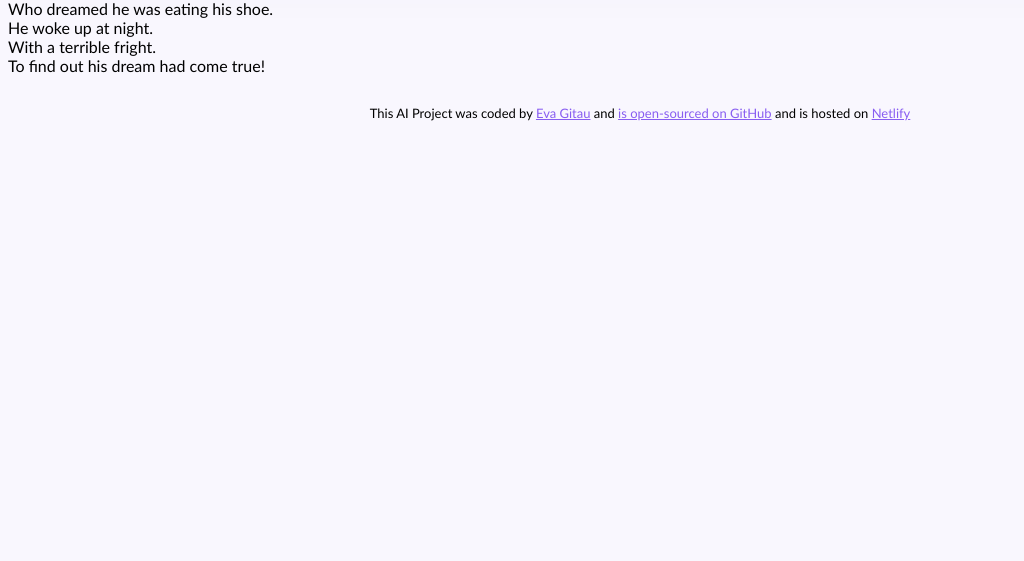
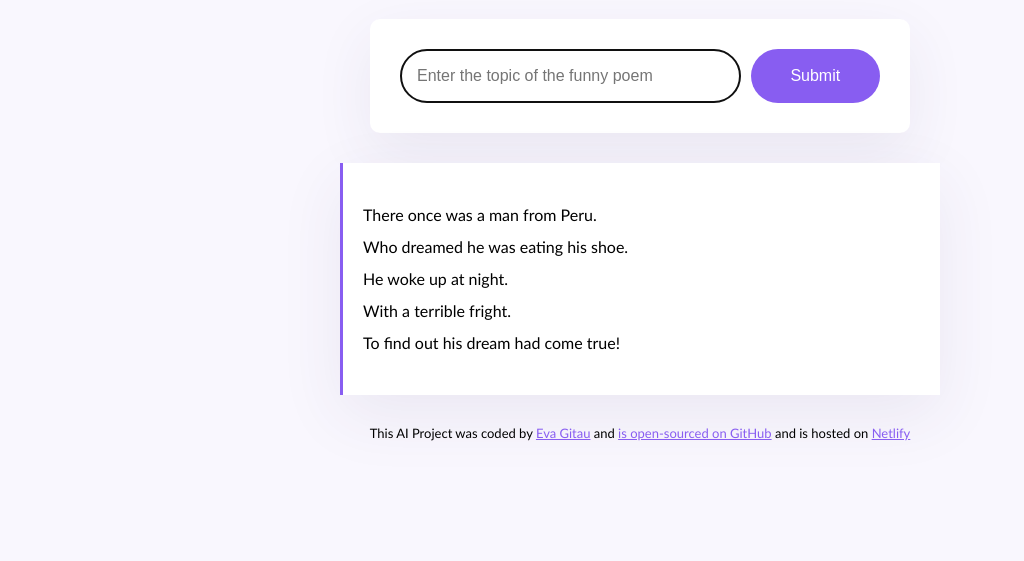
Before and after one commit to GitauEva/funny-poem-generator, a plain HTML site: page index.html in a window 1280 px wide. Shown: the part 239-800 px from the top of the page, without its empty margins (0-1024 px from the left). Drawn offline with Linux system fonts and the light colour scheme.

Commit message:
Added classes to the divs

```diff
--- a/index.html
+++ b/index.html
@@ -7,6 +7,7 @@
     <title>AI Funny Jokes Generator</title>
   </head>
   <body>
+    <div class="container">
       <header>
         <h1>Welcome to the AI Funny Joke Generator</h1>
       </header>
@@ -20,11 +21,12 @@
             autofocus
             required
             autocomplete="off"
+            class="instructions"
           />
-        <input type="submit" name="" id="" />
+          <input type="submit" name="" id="" class="submit-btn" />
         </form>
       </main>
-    <div>
+      <div class="poem-div">
         <p>
           There once was a man from Peru. <br />
           Who dreamed he was eating his shoe. <br />
@@ -36,7 +38,9 @@
       <footer>
         This AI Project was coded by
         <a href="https://github.com/GitauEva" target="_blank">Eva Gitau</a> and
-      <a href="https://github.com/GitauEva/funny-poem-generator" target="_blank"
+        <a
+          href="https://github.com/GitauEva/funny-poem-generator"
+          target="_blank"
           >is open-sourced on GitHub</a
         >
         and is hosted on
@@ -45,5 +49,6 @@
         >
       </footer>
       <script src="scripts/script.js"></script>
+    </div>
   </body>
 </html>
```
Lines whose indentation alone changed are shown as unchanged.
